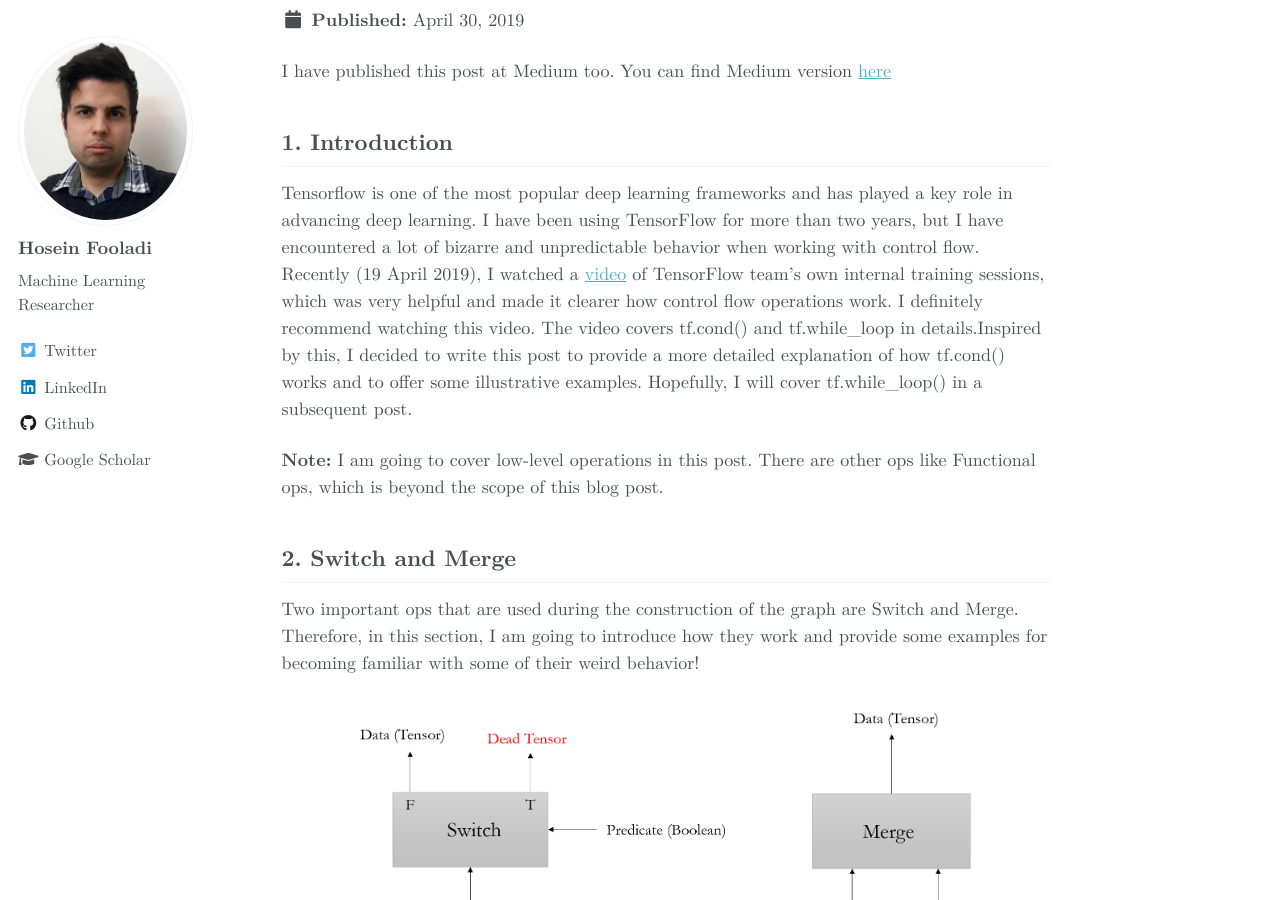
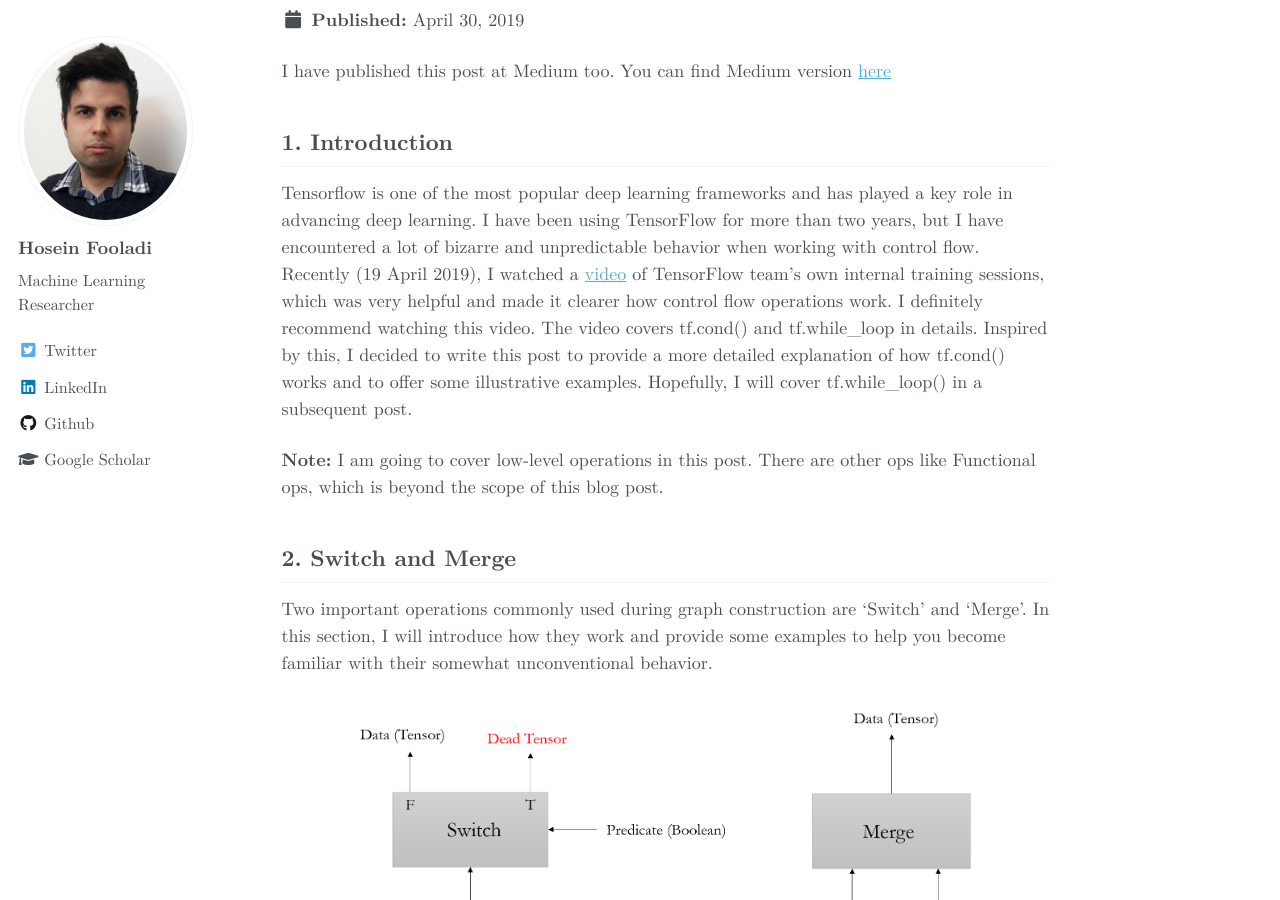
Before and after one commit to HFooladi/HFooladi.github.io, a Jekyll site: the page built from _posts/2019-05-01-TensorFlow_Condition.md, in a window 1280 px wide and 900 px high, scrolled down 192 px. Built offline with Jekyll 4.4.1, drawn with Linux system fonts in a browser that asks for light colours; some web fonts are replaced; comment, search, counter and statistics services are not loaded.

Commit message:
paraphrase the tensorflow post a little bit

```diff
--- a/_posts/2019-05-01-TensorFlow_Condition.md
+++ b/_posts/2019-05-01-TensorFlow_Condition.md
@@ -16,14 +16,13 @@ Tensorflow is one of the most popular deep learning frameworks and has played a
  I have been using TensorFlow for more than two years, but I have encountered a lot of bizarre and unpredictable behavior when working with control flow.
 Recently (19 April 2019), I watched a [video](https://www.youtube.com/watch?v=IzKXEbpT9Lg&list=PLQY2H8rRoyvzIuB8rZXs7pfyjiSUs8Vza&index=2&t=900s) of
 TensorFlow team’s own internal training sessions, which was very helpful and made it clearer how control flow operations work. I definitely recommend watching this video.
-The video covers tf.cond() and tf.while_loop in details.Inspired by this, I decided to write this post to provide a more detailed explanation of how tf.cond() works and to offer some illustrative examples. Hopefully, I will cover tf.while_loop() in a subsequent post.
+The video covers tf.cond() and tf.while_loop in details. Inspired by this, I decided to write this post to provide a more detailed explanation of how tf.cond() works and to offer some illustrative examples. Hopefully, I will cover tf.while_loop() in a subsequent post.
 
 **Note:** I am going to cover low-level operations in this post. There are other ops like Functional ops, which is beyond the scope of this blog post.
 
 ## 2. Switch and Merge
 
-Two important ops that are used during the construction of the graph are Switch and Merge. Therefore, in this section,
-I am going to introduce how they work and provide some examples for becoming familiar with some of their weird behavior!
+Two important operations commonly used during graph construction are 'Switch' and 'Merge'. In this section, I will introduce how they work and provide some examples to help you become familiar with their somewhat unconventional behavior.
 
 <div class="imgcap">
 <img src="/images/assets/TensorFlow_Condition/1_Switch_Merge.PNG" height="300" class="center">
```
